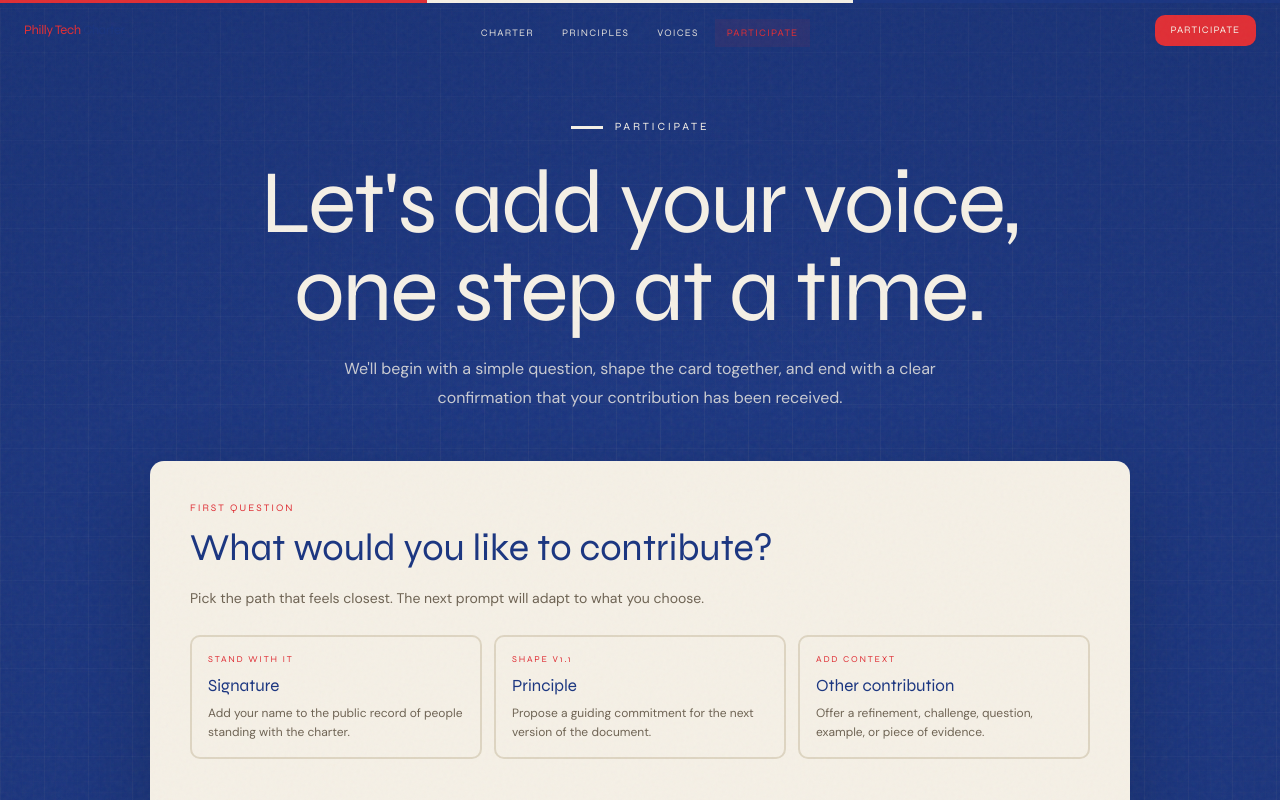
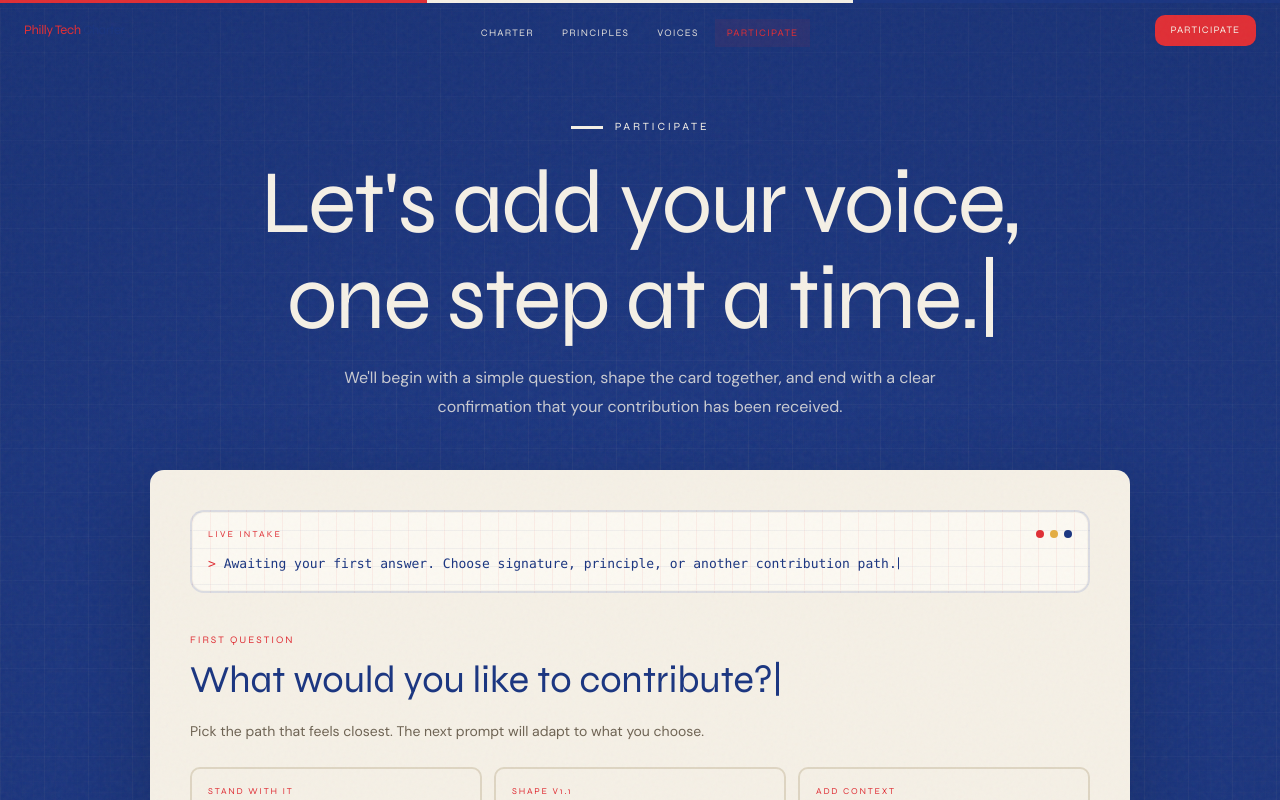
Before and after one commit to jaylen-creative-engineer/philly-tech-charter, a Next.js app: page /contribute in a window 1280 px wide. Shown: the top 800 px of the page. Built offline with nearby package versions, Linux system fonts and the light colour scheme.

Commit message:
Add typewriter contribution experience (#7)

```diff
--- a/app/contribute/ContributionExperience.tsx
+++ b/app/contribute/ContributionExperience.tsx
@@ -1,6 +1,6 @@
 "use client";
 
-import { useState } from "react";
+import { useEffect, useState } from "react";
 import BlueTexture from "../components/BlueTexture";
 import Pill from "../components/Pill";
 import SectionLabel from "../components/SectionLabel";
@@ -86,8 +86,120 @@ interface SuccessState {
   hrefLabel: string;
 }
 
+interface ConsoleStateInput {
+  kind: ContributionKind | "";
+  name: string;
+  context: string;
+  principleTitle: string;
+  text: string;
+}
+
 function getKindLabel(kind: ContributionKind | "") {
   return KIND_OPTIONS.find((option) => option.kind === kind)?.label ?? "Choose a path";
+}
+
+function getConsoleText({ kind, name, context, principleTitle, text }: ConsoleStateInput) {
+  if (!kind) {
+    return "Awaiting your first answer. Choose signature, principle, or another contribution path.";
+  }
+
+  if (kind === "signature") {
+    if (!name.trim()) {
+      return "Signature path open. Type the name the charter should carry forward.";
+    }
+
+    if (!context.trim()) {
+      return "Name received. Add optional city or role context, or submit the signature.";
+    }
+
+    return "Signature card is ready. Review the preview, then add your name to the record.";
+  }
+
+  if (kind === "principle") {
+    if (!principleTitle.trim()) {
+      return "Principle path open. Start with a short, memorable title.";
+    }
+
+    if (!text.trim()) {
+      return "Title received. Now write the principle body in one to three sentences.";
+    }
+
+    return "Principle draft is live. Review the card, then submit it for v1.1.";
+  }
+
+  if (!text.trim()) {
+    return "Contribution path open. Choose a type, then write the perspective this charter needs.";
+  }
+
+  return "Contribution draft is live. Review the card, then submit it to the public record.";
+}
+
+function usePrefersReducedMotion() {
+  const [prefersReducedMotion, setPrefersReducedMotion] = useState(false);
+
+  useEffect(() => {
+    const query = window.matchMedia("(prefers-reduced-motion: reduce)");
+    const updatePreference = () => setPrefersReducedMotion(query.matches);
+
+    updatePreference();
+    query.addEventListener("change", updatePreference);
+    return () => query.removeEventListener("change", updatePreference);
+  }, []);
+
+  return prefersReducedMotion;
+}
+
+function TypewriterText({
+  text,
+  speed = 22,
+  startDelay = 0,
+  cursor = true,
+  reducedMotion,
+  className = "",
+}: {
+  text: string;
+  speed?: number;
+  startDelay?: number;
+  cursor?: boolean;
+  reducedMotion: boolean;
+  className?: string;
+}) {
+  const [visibleCharacters, setVisibleCharacters] = useState(reducedMotion ? text.length : 0);
+
+  useEffect(() => {
+    if (reducedMotion) {
+      return;
+    }
+
+    let interval: ReturnType<typeof setInterval> | undefined;
+
+    const timeout = setTimeout(() => {
+      interval = setInterval(() => {
+        setVisibleCharacters((current) => {
+          if (current >= text.length) {
+            if (interval) clearInterval(interval);
+            return current;
+          }
+
+          return current + 1;
+        });
+      }, speed);
+    }, startDelay);
+
+    return () => {
+      clearTimeout(timeout);
+      if (interval) clearInterval(interval);
+    };
+  }, [reducedMotion, speed, startDelay, text]);
+
+  const visibleText = reducedMotion ? text : text.slice(0, visibleCharacters);
+
+  return (
+    <span className={`typewriter-copy ${className}`} role="text" aria-label={text}>
+      <span aria-hidden="true">{visibleText}</span>
+      {cursor && !reducedMotion && <span className="typewriter-cursor" aria-hidden="true" />}
+    </span>
+  );
 }
 
 export default function ContributionExperience() {
@@ -108,6 +220,16 @@ export default function ContributionExperience() {
   const isSignature = kind === "signature";
   const contributionText = text.trim();
   const selectedOption = KIND_OPTIONS.find((option) => option.kind === kind);
+  const prefersReducedMotion = usePrefersReducedMotion();
+  const previewPrompt = selectedOption?.previewPrompt ?? "Once you choose a path, we will show the card it creates.";
+  const detailsPrompt = selectedOption?.detailsPrompt ?? "Tell us what should go on the card.";
+  const consoleText = getConsoleText({
+    kind,
+    name,
+    context,
+    principleTitle,
+    text,
+  });
 
   function handleKindSelect(nextKind: ContributionKind) {
     setKind(nextKind);
@@ -232,11 +354,20 @@ export default function ContributionExperience() {
             className="font-display mx-auto mb-5 max-w-4xl leading-[0.98] tracking-[-0.02em]"
             style={{ fontSize: "clamp(42px, 7vw, 92px)" }}
           >
-            Let&apos;s add your voice, one step at a time.
+            <TypewriterText
+              text="Let's add your voice, one step at a time."
+              speed={32}
+              reducedMotion={prefersReducedMotion}
+            />
           </h1>
           <p className="mx-auto max-w-2xl text-[16px] leading-[1.8] text-[var(--color-cream)]/80">
-            We&apos;ll begin with a simple question, shape the card together, and end with a clear
-            confirmation that your contribution has been received.
+            <TypewriterText
+              text="We'll begin with a simple question, shape the card together, and end with a clear confirmation that your contribution has been received."
+              speed={14}
+              startDelay={1400}
+              cursor={false}
+              reducedMotion={prefersReducedMotion}
+            />
           </p>
         </div>
 
@@ -263,12 +394,42 @@ export default function ContributionExperience() {
           </div>
         ) : (
           <div className="card-surface bg-[var(--color-cream)] p-6 text-[var(--color-ink)] shadow-[0_24px_80px_rgba(0,0,0,0.18)] md:p-10">
+            <div className="contribution-console mb-10 p-4">
+              <div className="mb-3 flex items-center justify-between gap-4">
+                <p className="font-display text-[9px] uppercase tracking-[0.24em] text-[var(--color-red)]">
+                  Live intake
+                </p>
+                <div className="flex items-center gap-1.5" aria-hidden="true">
+                  <span className="h-2 w-2 rounded-full bg-[var(--color-red)]" />
+                  <span className="h-2 w-2 rounded-full bg-[var(--color-gold)]" />
+                  <span className="h-2 w-2 rounded-full bg-[var(--color-blue)]" />
+                </div>
+              </div>
+              <p className="font-mono text-[13px] leading-[1.7] text-[var(--color-blue)]">
+                <span className="text-[var(--color-red)]" aria-hidden="true">
+                  &gt;{" "}
+                </span>
+                <TypewriterText
+                  key={consoleText}
+                  text={consoleText}
+                  speed={16}
+                  cursor
+                  reducedMotion={prefersReducedMotion}
+                />
+              </p>
+            </div>
+
             <div className="mb-10">
               <p className="font-display mb-2 text-[10px] uppercase tracking-[0.2em] text-[var(--color-red)]">
                 First question
               </p>
               <h2 className="font-display mb-4 text-[clamp(24px,3vw,38px)] leading-tight text-[var(--color-blue)]">
-                What would you like to contribute?
+                <TypewriterText
+                  text="What would you like to contribute?"
+                  speed={24}
+                  startDelay={300}
+                  reducedMotion={prefersReducedMotion}
+                />
               </h2>
               <p className="mb-6 max-w-2xl text-[14px] leading-[1.7] text-[var(--color-mute)]">
                 Pick the path that feels closest. The next prompt will adapt to what you choose.
@@ -301,7 +462,13 @@ export default function ContributionExperience() {
                 {kind ? "Next prompt" : "Waiting for your answer"}
               </p>
               <h2 className="font-display mb-4 text-[clamp(22px,2.6vw,34px)] leading-tight text-[var(--color-blue)]">
-                {selectedOption?.previewPrompt ?? "Once you choose a path, we will show the card it creates."}
+                <TypewriterText
+                  key={previewPrompt}
+                  text={previewPrompt}
+                  speed={20}
+                  cursor={hasSelectedKind}
+                  reducedMotion={prefersReducedMotion}
+                />
               </h2>
               <div
                 className="preview-card p-7 transition-all duration-300"
@@ -326,7 +493,13 @@ export default function ContributionExperience() {
                 Final prompt
               </p>
               <h2 className="font-display mb-6 text-[clamp(22px,2.6vw,34px)] leading-tight text-[var(--color-blue)]">
-                {selectedOption?.detailsPrompt ?? "Tell us what should go on the card."}
+                <TypewriterText
+                  key={detailsPrompt}
+                  text={detailsPrompt}
+                  speed={20}
+                  cursor={hasSelectedKind}
+                  reducedMotion={prefersReducedMotion}
+                />
               </h2>
 
               {error && (
--- a/app/globals.css
+++ b/app/globals.css
@@ -127,6 +127,11 @@ body::before {
   to   { transform: translateY(40px); }
 }
 
+@keyframes typeCursorBlink {
+  0%, 46% { opacity: 1; }
+  47%, 100% { opacity: 0; }
+}
+
 .animate-drift {
   animation: drift 10s ease-in-out infinite;
 }
@@ -140,7 +145,8 @@ body::before {
   .marquee-track,
   .blue-texture-grid,
   .welcome-year-end,
-  .welcome-year-end-shimmer {
+  .welcome-year-end-shimmer,
+  .typewriter-cursor {
     animation: none;
   }
 
@@ -342,6 +348,30 @@ main[data-entered="false"] [class*=" animate-"] {
   background: rgba(224, 46, 53, 0.04);
 }
 
+.contribution-console {
+  border: 2px solid rgba(26, 53, 128, 0.14);
+  border-radius: var(--radius-lg);
+  background:
+    linear-gradient(90deg, rgba(224, 46, 53, 0.06) 0 1px, transparent 1px) 0 0 / 18px 18px,
+    linear-gradient(rgba(26, 53, 128, 0.05) 0 1px, transparent 1px) 0 0 / 18px 18px,
+    rgba(253, 250, 244, 0.88);
+  box-shadow: inset 0 0 0 1px rgba(245, 240, 230, 0.8);
+}
+
+.typewriter-copy {
+  white-space: pre-wrap;
+}
+
+.typewriter-cursor {
+  display: inline-block;
+  width: 0.08em;
+  height: 0.9em;
+  margin-left: 0.08em;
+  background: currentColor;
+  transform: translateY(0.1em);
+  animation: typeCursorBlink 0.9s steps(2, start) infinite;
+}
+
 .shimmer-text {
   background: linear-gradient(
     90deg,
```
